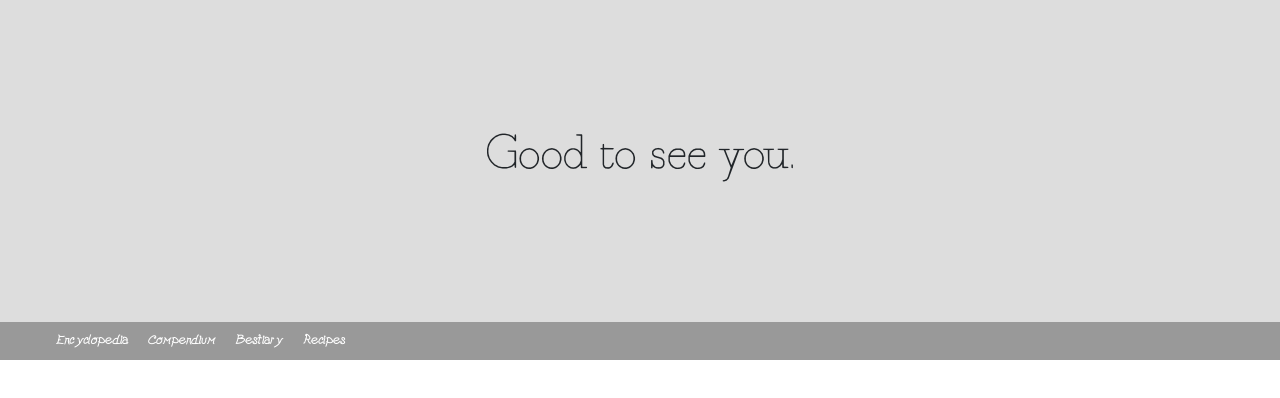
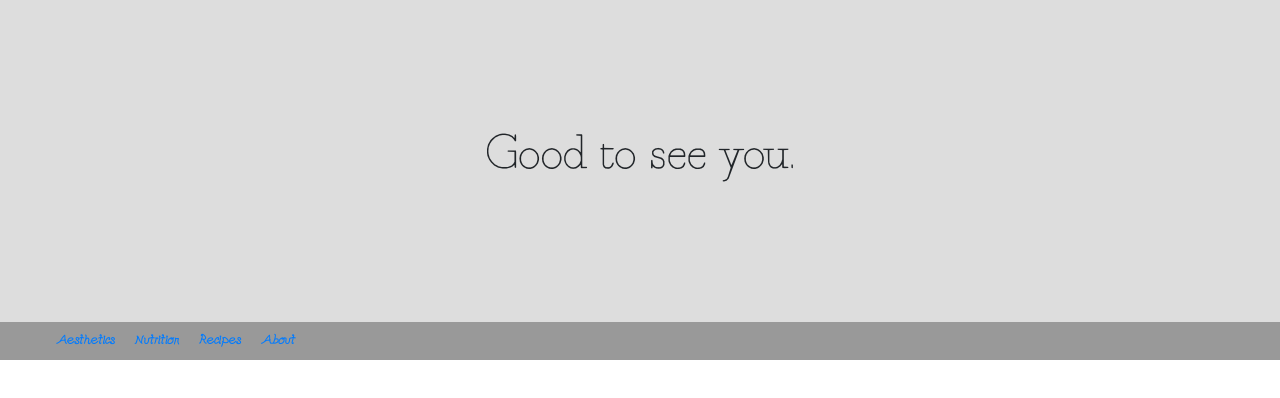
Before and after one commit to lenjha/asteria, a plain HTML site: page index.html in a window 1280 px wide. Drawn offline with Linux system fonts and the light colour scheme.

Commit message:
change the direction to something more bento-y

```diff
--- a/index.html
+++ b/index.html
@@ -14,11 +14,16 @@
     </div> <!--header-->
     <div class="navbar">
       <ul>
-        <li>Encyclopedia</li>
-        <li>Compendium</li>
-        <li>Bestiary</li>
-        <li>Recipes</li>
+        <li><a href="#">Aesthetics</a></li>
+        <li><a href="#">Nutrition</a></li>
+        <li><a href="#">Recipes</a></li>
+        <li><a href="#">About</a></li>
       </ul>
     </div> <!--navbar-->
+
+<!--
+
+-->
+
   </body>
 </html>
--- a/js/scripts.js
+++ b/js/scripts.js
@@ -1,3 +1,9 @@
+
+
+
+
+
+
 $(document).ready(function() {
 
 });
```
Also changed, not shown: notes.txt (deleted).
